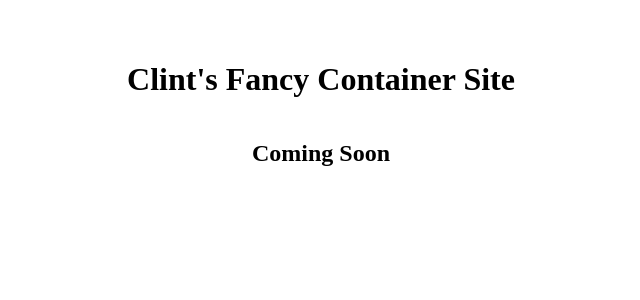
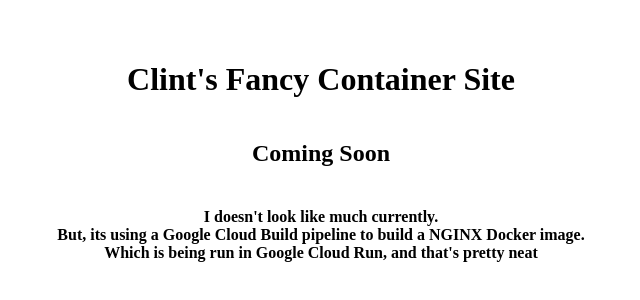
Before and after one commit to perplexedotter/Personal-Site, a plain HTML site: page src/index.html in a window 1280 px wide. Shown: the part 200-500 px from the top of the page, without its empty margins (319-959 px from the left). Drawn offline with Linux system fonts and the light colour scheme.

Commit message:
feat: add description of how site is deployed

```diff
--- a/src/css/main.css
+++ b/src/css/main.css
@@ -4,4 +4,5 @@
     display: flex;
     flex-direction: column;
     align-items: center;
+    text-align: center;
 }
--- a/src/index.html
+++ b/src/index.html
@@ -7,12 +7,15 @@
 
         <title>Clinton Phillos</title>
         <link rel="stylesheet" href="css/main.css" />
-<!--    <link rel="icon" href="images/favicon.png" />-->
     </head>
 
     <body>
-<!--<script src="js/scripts.js"></script>-->
         <h1>Clint's Fancy Container Site</h1>
         <h2>Coming Soon</h2>
+        <h4>
+            I doesn't look like much currently.<br>
+            But, its using a Google Cloud Build pipeline to build a NGINX Docker image.<br>
+            Which is being run in Google Cloud Run, and that's pretty neat
+        </h4>
     </body>
 </html>
```
Lines whose indentation alone changed are shown as unchanged.
